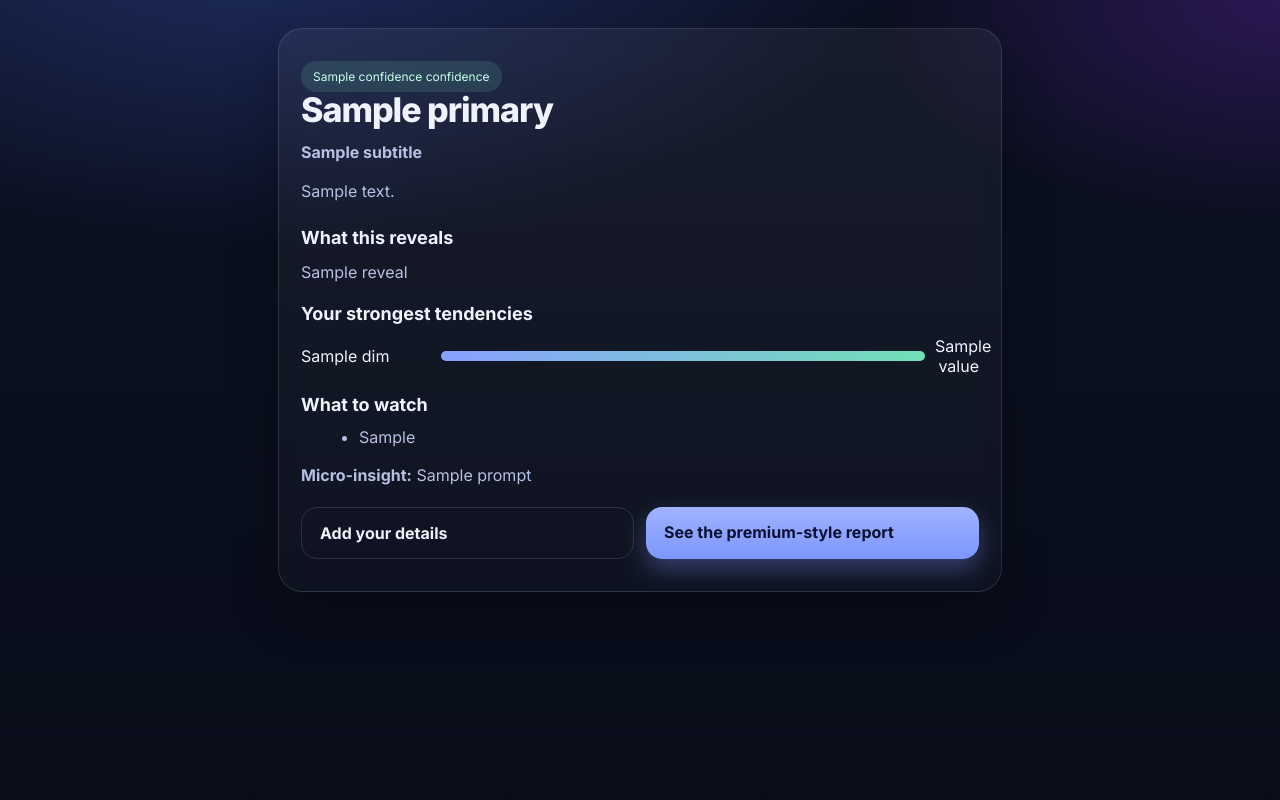
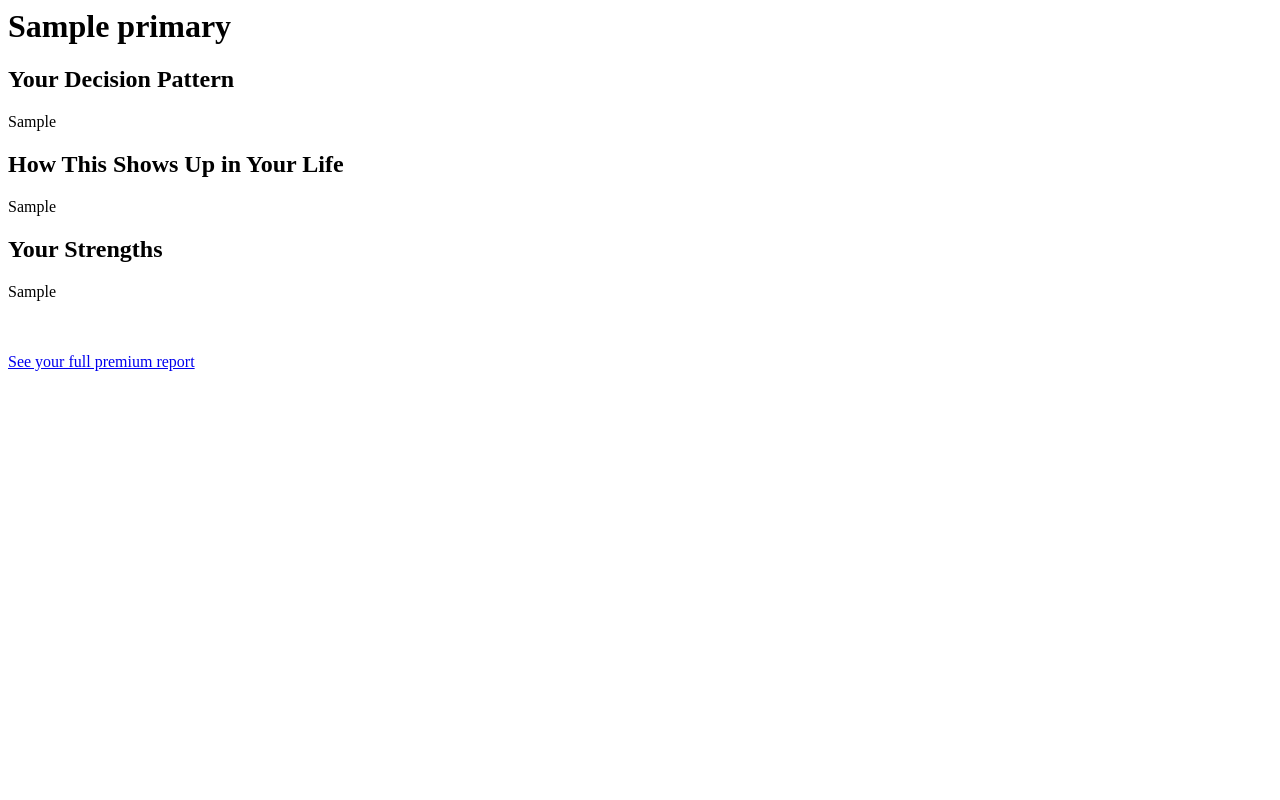
Before and after one commit to LAMARTINSus/behavioral-spending-atlas, a Flask app: template templates/result.html in a window 1280 px wide. Run offline with Flask 3, Linux system fonts and the light colour scheme; the template is opened without the code that fills it: most values are stand-ins (such as "Sample title", 1, 10 or a date in 2020).

Commit message:
Update result.html

```diff
--- a/templates/result.html
+++ b/templates/result.html
@@ -1,107 +1,14 @@
+<h1>{{ primary }}</h1>
 
-<!doctype html>
-<html lang="en">
-<head>
-  <meta charset="utf-8">
-  <meta name="viewport" content="width=device-width, initial-scale=1">
-  <title>Behavioral Spending Atlas</title>
-  <link rel="preconnect" href="https://fonts.googleapis.com">
-  <link rel="preconnect" href="https://fonts.gstatic.com" crossorigin>
-  <link href="https://fonts.googleapis.com/css2?family=Inter:wght@400;500;600;700;800&display=swap" rel="stylesheet">
-  <style>
-    :root{
-      --bg:#0b1020; --panel:#121a31; --panel2:#17213f; --text:#eff3ff; --muted:#b5c1e2;
-      --accent:#7c96ff; --accent2:#a0b3ff; --ok:#77e1b5; --warn:#ffd18a;
-      --border:rgba(255,255,255,.12);
-    }
-    *{box-sizing:border-box}
-    body{
-      margin:0; font-family:Inter,system-ui,Arial,sans-serif; color:var(--text);
-      background: radial-gradient(1200px 600px at 20% -10%, #1f2e63 0%, transparent 55%),
-                  radial-gradient(900px 500px at 100% 0%, #2b1753 0%, transparent 45%),
-                  linear-gradient(180deg, #0b1020 0%, #090d1a 100%);
-      min-height:100vh;
-    }
-    .wrap{max-width:760px; margin:0 auto; padding:28px 18px 36px;}
-    .card{
-      background:linear-gradient(180deg, rgba(255,255,255,.05), rgba(255,255,255,.025));
-      border:1px solid var(--border); border-radius:24px; padding:22px 18px; box-shadow:0 20px 50px rgba(0,0,0,.25);
-      backdrop-filter: blur(8px);
-    }
-    .hero{padding:32px 22px}
-    h1,h2,h3{margin:0 0 12px}
-    h1{font-size:34px; line-height:1.05; font-weight:800; letter-spacing:-.03em}
-    h2{font-size:24px; font-weight:800; letter-spacing:-.02em}
-    h3{font-size:18px; font-weight:700}
-    p{color:var(--muted); line-height:1.6; margin:0 0 14px}
-    .btn{
-      display:inline-block; width:100%; border:none; border-radius:16px; padding:15px 18px; font-weight:700;
-      font-size:16px; cursor:pointer; background:linear-gradient(180deg, var(--accent2), var(--accent)); color:#0a1030;
-      text-decoration:none; box-shadow:0 10px 25px rgba(124,150,255,.35);
-    }
-    .ghost{background:transparent; color:var(--text); border:1px solid var(--border); box-shadow:none}
-    .meta{display:flex; justify-content:space-between; gap:12px; align-items:center; margin-bottom:16px; color:var(--muted); font-size:13px}
-    .progress{height:10px; background:rgba(255,255,255,.08); border-radius:999px; overflow:hidden}
-    .progress > div{height:100%; background:linear-gradient(90deg, var(--accent), #86b6ff)}
-    .option{
-      display:block; width:100%; text-align:left; margin:12px 0; padding:16px 16px; border-radius:18px;
-      border:1px solid var(--border); background:rgba(255,255,255,.03); color:var(--text); font-size:15px; line-height:1.45; cursor:pointer;
-    }
-    .option:hover{background:rgba(255,255,255,.06)}
-    .tag{display:inline-block; padding:6px 10px; border-radius:999px; background:rgba(124,150,255,.15); color:#cfd9ff; font-size:12px; margin-bottom:12px}
-    .grid2{display:grid; grid-template-columns:1fr; gap:12px}
-    @media(min-width:700px){ .grid2{grid-template-columns:1fr 1fr} }
-    input, select{
-      width:100%; padding:14px 14px; border-radius:14px; border:1px solid var(--border);
-      background:rgba(255,255,255,.04); color:var(--text); font-size:15px;
-    }
-    label{display:block; font-size:14px; color:#d7e0ff; margin-bottom:8px; font-weight:600}
-    .small{font-size:13px; color:var(--muted)}
-    .radio-group{display:grid; gap:10px}
-    .radio{
-      display:flex; gap:10px; align-items:flex-start; padding:14px; border:1px solid var(--border); border-radius:14px; background:rgba(255,255,255,.03)
-    }
-    .pill{display:inline-block; padding:8px 12px; border-radius:999px; background:rgba(119,225,181,.14); color:#c6ffea; font-size:12px}
-    .barrow{display:grid; grid-template-columns:130px 1fr 44px; gap:10px; align-items:center; margin:10px 0}
-    .bar{height:10px; background:rgba(255,255,255,.08); border-radius:999px; overflow:hidden}
-    .bar > div{height:100%; background:linear-gradient(90deg, #88a0ff, #71e0b6)}
-    ul{margin:0 0 16px 18px; color:var(--muted)}
-    li{margin:8px 0}
-  </style>
-</head>
-<body>
-  <div class="wrap">
+<h2>Your Decision Pattern</h2>
+<p>{{ page_1 }}</p>
 
-<div class="card hero">
-  <div class="pill">{{ confidence }} confidence</div>
-  <h1>{{ primary }}</h1>
-  <p><strong>{{ subtitle }}</strong></p>
-  <p>{{ summary }}</p>
+<h2>How This Shows Up in Your Life</h2>
+<p>{{ page_2 }}</p>
 
-  <h3 style="margin-top:22px">What this reveals</h3>
-  <p>{{ reveal }}</p>
+<h2>Your Strengths</h2>
+<p>{{ page_3 }}</p>
 
-  <h3 style="margin-top:18px">Your strongest tendencies</h3>
-  {% for d in top_dims %}
-    <div class="barrow">
-      <div>{{ d.label }}</div>
-      <div class="bar"><div style="width: {{ d.value }}%"></div></div>
-      <div style="text-align:right">{{ d.value }}</div>
-    </div>
-  {% endfor %}
+<br><br>
 
-  <h3 style="margin-top:18px">What to watch</h3>
-  <ul>
-    {% for item in blind_spots %}
-      <li>{{ item }}</li>
-    {% endfor %}
-  </ul>
-
-  <p><strong>Micro-insight:</strong> {{ prompt }}</p>
-
-  <div class="grid2" style="margin-top:18px">
-    <a class="btn ghost" href="{{ url_for('details') }}">Add your details</a>
-    <a class="btn" href="{{ url_for('full_report') }}">See the premium-style report</a>
-  </div>
-</div>
-</div></body></html>
+<a href="/full-report">See your full premium report</a>
```
